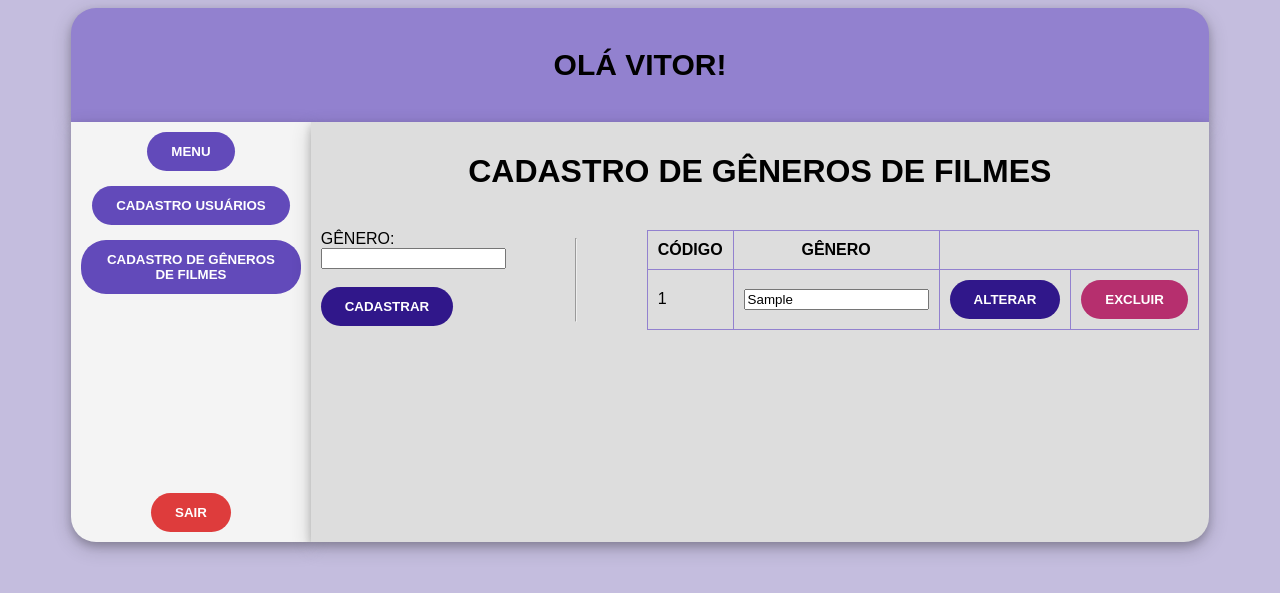
After one commit to vitoraprado/project_php_2025, a PHP site: page /cadFilmeGen.php in a window 1280 px wide. The commit adds this page. Shown: the top 593 px of the page. Run offline with PHP 8.4, Linux system fonts and the light colour scheme; a user stored in the database is signed in; tables that the repository leaves empty or names only in its code hold one stand-in row (values such as "Sample post").

Commit message:
V3 - Adding film genre registration

```diff
--- /dev/null
+++ b/cadFilmeGen.php
@@ -0,0 +1,177 @@
+<?php
+include("valida.php");
+?>
+
+<!DOCTYPE html>
+<html lang="pt-br">
+
+<head>
+    <meta charset="UTF-8">
+    <meta name="viewport" content="width=device-width, initial-scale=1.0">
+    <title>Página Principal</title>
+    <style>
+        body {
+            font-family: Arial, Helvetica, sans-serif;
+            background-color: #c4bddeff;
+        }
+
+        .container {
+            width: 90%;
+            margin: 0 auto;
+        }
+
+        #header {
+            min-height: 100px;
+            width: 100%;
+            background-color: #9281cf;
+            display: flex;
+            justify-content: center;
+            align-items: center;
+            font-size: 30px;
+            border-radius: 25px 25px 0px 0px;
+            box-shadow: 0 4px 8px 0 rgba(0, 0, 0, 0.2), 0 6px 20px 0 rgba(0, 0, 0, 0.19);
+        }
+
+        .menu {
+            width: 20%;
+            background-color: #f4f4f4;
+            display: flex;
+            flex-direction: column;
+            justify-content: space-between;
+            align-items: center;
+            border-radius: 0px 0px 0px 25px;
+            box-shadow: 0 4px 8px rgba(0, 0, 0, 0.2), 0 6px 20px rgba(0, 0, 0, 0.19);
+            padding: 10px;
+        }
+
+        #menu-topo {
+            display: flex;
+            align-items: center;
+            flex-direction: column;
+            gap: 15px;
+        }
+
+        #menu-baixo {
+            margin-top: auto;
+            align-items: center;
+            display: flex;
+            justify-content: center;
+        }
+
+        #principal {
+            background-color: #ddd;
+            width: 80%;
+            min-height: 400px;
+            border-radius: 0px 0px 25px 0px;
+            box-shadow: 0 4px 8px rgba(0, 0, 0, 0.2), 0 6px 20px rgba(0, 0, 0, 0.19);
+            padding: 10px;
+        }
+
+        .botao {
+            background: #624aba;
+            color: white;
+            padding: 12px 24px;
+            border: none;
+            border-radius: 25px;
+            font-weight: bold;
+            cursor: pointer;
+        }
+
+        .botao:hover {
+            background: #4e3a97;
+            box-shadow: 0 4px 10px rgba(0, 0, 0, 0.3);
+        }
+
+        table,
+        td,
+        th {
+            border: 1px solid #9281cf;
+            border-collapse: collapse;
+            padding: 10px;
+        }
+
+        #conteudo {
+            display: flex;
+            align-items: stretch;
+        }
+    </style>
+    <script>
+        // --- Função principal do onsubmit ---
+        function validarFormulario(form) {
+            const genero = form.genero.value.trim();
+
+            if (genero === '') {
+                alert('O campo GÊNERO não pode estar vazio.');
+                form.nome.focus();
+                return false;
+            }
+
+            // Tudo certo → permite envio
+            return true;
+        }
+    </script>
+</head>
+
+<body>
+    <div class="container">
+        <div id="header">
+            <p style="text-transform: uppercase; padding: 10px;"><b><?php echo "Olá " . $_SESSION['nome'] . "!"; ?></b>
+            </p>
+        </div>
+        <div id="conteudo">
+            <div class="menu">
+                <div id="menu-topo">
+                    <a href="principal.php"><button class="botao">MENU</button></a>
+                    <a href="cadUsuario.php"><button class="botao">CADASTRO USUÁRIOS</button></a>
+                    <a href="cadFilmeGen.php"><button class="botao">CADASTRO DE GÊNEROS DE FILMES</button></a>
+                </div>
+                <div id="menu-baixo">
+                    <a href="logout.php"><button class="botao" style="background-color: #de3c3cff;">SAIR</button></a>
+                </div>
+            </div>
+            <div id="principal">
+                <h1 style="display: flex; justify-content: center;">CADASTRO DE GÊNEROS DE FILMES</h1>
+                <br>
+                <div style="display: flex; justify-content: center;">
+                    <form method="post" action="inserirGenero.php" onsubmit="return validarFormulario(this)">
+                        GÊNERO: <input type="text" name="genero" style="display: flex; justify-content: center;"><br>
+                        <input type="submit" value="CADASTRAR" class="botao" style="background-color: #30178aff;">
+                    </form>
+                    <hr>
+                    <?php
+                    include("conexao.php");
+                    $sql = "select id_genero, genero from generos";
+                    if (!$resultado = $conn->query($sql)) {
+                        die("Erro na SQL!");
+                    }
+                    ?>
+                    <table>
+                        <tr>
+                            <th>CÓDIGO</th>
+                            <th>GÊNERO</th>
+                        </tr>
+                        <?php while ($row = $resultado->fetch_assoc()) {
+                            ?>
+                            <tr>
+                                <form method="post" action="alterarGenero.php" onsubmit="return validarFormulario(this)">
+                                    <input type="hidden" name="id_genero" value="<?= $row['id_genero']; ?>">
+                                    <td><?= $row['id_genero']; ?></td>
+                                    <td><input type="text" name="genero" value="<?= $row['genero']; ?>"></td>
+                                    <td><input type="submit" value="ALTERAR" class="botao"
+                                            style="background-color: #30178aff;"></td>
+                                </form>
+                                <form method="post" action="apagarGenero.php">
+                                    <input type="hidden" name="id_genero" value="<?= $row['id_genero']; ?>">
+                                    <td><input type="submit" value="EXCLUIR" class="botao"
+                                            style="background-color: #b62f6eff;"></td>
+                                </form>
+                                <?php
+                        } ?>
+                    </table>
+                </div>
+            </div>
+        </div>
+    </div>
+</body>
+
+</html>
--- a/cadUsuario.php
+++ b/cadUsuario.php
@@ -162,6 +162,7 @@ include("valida.php");
         <div id="menu-topo">
           <a href="principal.php"><button class="botao">MENU</button></a>
           <a href="cadUsuario.php"><button class="botao">CADASTRO USUÁRIOS</button></a>
+          <a href="cadFilmeGen.php"><button class="botao">CADASTRO DE GÊNEROS DE FILMES</button></a>
         </div>
         <div id="menu-baixo">
           <a href="logout.php"><button class="botao" style="background-color: #de3c3cff;">SAIR</button></a>
--- a/principal.php
+++ b/principal.php
@@ -99,6 +99,7 @@ include("valida.php");
         <div id="menu-topo">
           <a href="principal.php"><button class="botao">MENU</button></a>
           <a href="cadUsuario.php"><button class="botao">CADASTRO USUÁRIOS</button></a>
+          <a href="cadFilmeGen.php"><button class="botao">CADASTRO DE GÊNEROS DE FILMES</button></a>
         </div>
         <div id="menu-baixo">
           <a href="logout.php"><button class="botao" style="background-color: #de3c3cff;">SAIR</button></a>
```
Also changed, not shown: alterarGenero.php (added, +40 -0 lines), apagarGenero.php (added, +19 -0 lines), inserirGenero.php (added, +38 -0 lines).
